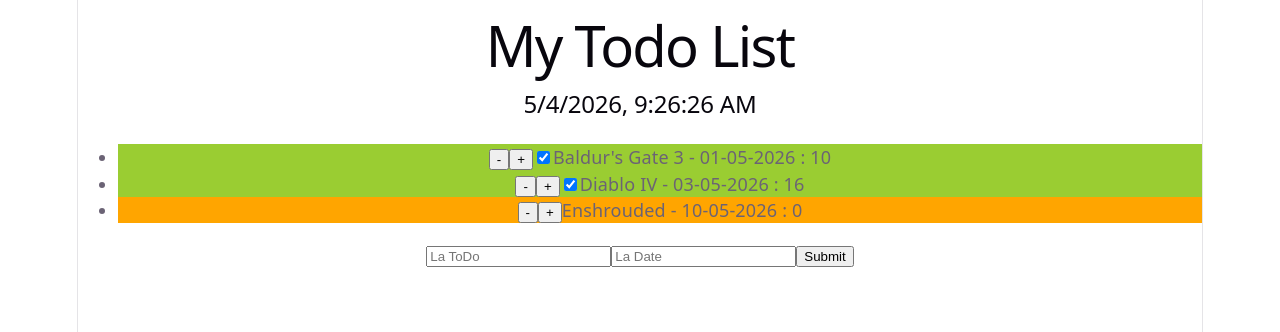
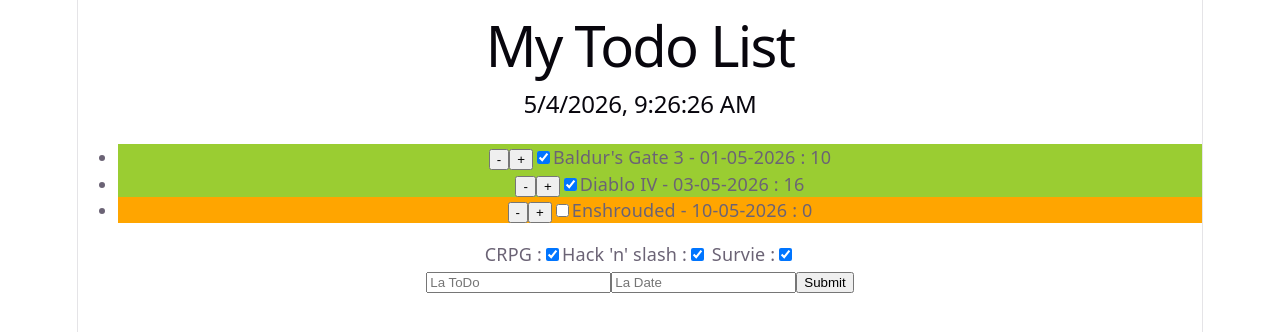
Before and after one commit to SvijanyVSC/ToDoList-, a React (Vite) app: page / in a window 1280 px wide. Shown: the top 332 px of the page. Built offline with nearby package versions, Linux system fonts and the light colour scheme.

Commit message:
partie06: ToDoList complete  partie 6

```diff
--- a/src/App.jsx
+++ b/src/App.jsx
@@ -2,8 +2,8 @@
 import { useState } from "react";
 
 const TODOS = [
-  { nom: "Baldur's Gate 3", date: "01-05-2026", heure:10, categorie: "CRPG", checked: true },
-  { nom: "Diablo IV", date: "03-05-2026", heure:16, categorie: "Hack 'n' slash", checked: true },
+  { nom: "Baldur's Gate 3", date: "01-05-2026", heure: 10, categorie: "CRPG", checked: true },
+  { nom: "Diablo IV", date: "03-05-2026", heure: 16, categorie: "Hack 'n' slash", checked: true },
   { nom: "Enshrouded", date: "10-05-2026", heure: 0, categorie: "Survie", checked: false }
 ]
 
@@ -31,7 +31,7 @@
       return <li onClick={() => handleClick(todo.nom)} className='orange'>
         <button onClick={handleClickMinus}> - </button>
         <button onClick={handleClickPlus}> + </button>
-        {todo.nom} - {todo.date} : {heure}
+        <input type='checkbox'/>{todo.nom} - {todo.date} : {heure}
       </li>
 }
 
@@ -49,6 +49,23 @@
 
 function App({heureRestante}) {
   const DATE = new Date()
+  const [crpg, setCrpg] = useState( true )
+  const [hackSlash, setHackSlash] = useState( true )
+  const [survie, setSurvie] = useState( true )
+  const TODOLIST = TODOS.filter(element => {
+         if (element.categorie == "CRPG" && !crpg == true) {
+      return false
+    }
+      if (element.categorie == "Hack 'n' slash" && !hackSlash == true) {
+      return false
+    }
+      if (element.categorie == "Survie" && !survie == true) {
+      return false
+    }
+    return true
+  })
+
+
   function handleSubmit(event){
     event.preventDefault();
     const INPUTS = document.querySelectorAll('input[type="text"]');
@@ -60,10 +77,18 @@
       <h1>My Todo List</h1>
       <h2>{DATE.toLocaleString()}</h2>
       <ul>
-        {TODOS.map((todo, index) => (
+        {TODOLIST.map((todo, index) => (
           <ToDo todo={todo} key={index} heureRestante={todo.heure} />
         ))}
       </ul>
+      <section>
+        <label htmlFor="name">CRPG :</label>
+        <input type="checkbox" checked={crpg} onChange = {() => setCrpg( !crpg )} />
+        <label htmlFor="name">Hack 'n' slash :</label>
+        <input type="checkbox" checked={hackSlash} onChange = {() => setHackSlash( !hackSlash)} />
+        <label htmlFor="name" > Survie :</label>
+        <input type="checkbox" checked={survie} onChange = {() => setSurvie( !survie)} />
+      </section>
       <Form onSubmit={event=> handleSubmit(event)} />
     </>
 
```
